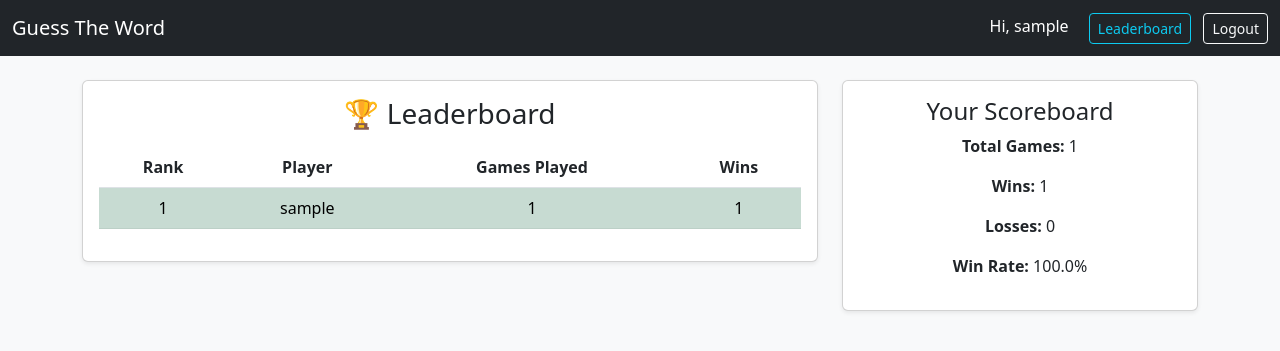
After one commit to saipraneethamvudutha/Guess-the-Word, a Flask app: page /leaderboard in a window 1280 px wide. The commit adds this page. Shown: the top 351 px of the page. Run offline with Flask 3, Linux system fonts and the light colour scheme; the visitor is signed in with stand-in values (Sample User, id 1); tables that the repository leaves empty hold one stand-in row (values such as "Sample post").

Commit message:
A Basic version of leaderboard and personal stats

```diff
--- a/app/routes.py
+++ b/app/routes.py
@@ -1,57 +1,68 @@
 from flask import Blueprint, render_template, request, redirect, url_for, flash, session
 from app import db
-from app.models import User, Word, Guess
+from app.models import User, Word, Guess, Game
+from datetime import datetime
+import random
 import re
-from collections import Counter
-import random
+from sqlalchemy import func, case
 
 main = Blueprint("main", __name__)
 
-# Home route
+# Home Route
 @main.route("/")
 def home():
     return render_template("home.html")
 
-# Register route
+
+# Registration Route
 @main.route("/register", methods=["GET", "POST"])
 def register():
     if request.method == "POST":
-        username = request.form["username"]
-        email = request.form["email"]
+        username = request.form["username"].strip()
+        email = request.form["email"].strip()
         password = request.form["password"]
 
+        # validations
         if len(username) < 5:
             flash("Username must be at least 5 characters long.", "danger")
             return redirect(url_for("main.register"))
+
         if not (re.search('[a-z]', username) and re.search('[A-Z]', username)):
             flash("Username must contain both uppercase and lowercase letters.", "danger")
             return redirect(url_for("main.register"))
+
         if len(password) < 5:
             flash("Password must be at least 5 characters long.", "danger")
             return redirect(url_for("main.register"))
+
         if not (re.search('[a-zA-Z]', password) and re.search('[0-9]', password) and re.search('[$%*@]', password)):
             flash("Password must contain a letter, a number, and one of these special characters: $, %, *, @", "danger")
             return redirect(url_for("main.register"))
 
-        existing_user = User.query.filter_by(email=email).first()
-        if existing_user:
+        # Check existing user
+        if User.query.filter_by(email=email).first():
             flash("Email already registered. Please log in.", "danger")
             return redirect(url_for("main.login"))
 
+        # Create new user
         new_user = User(username=username, email=email)
         new_user.set_password(password)
         db.session.add(new_user)
         db.session.commit()
+
         flash("Registration successful! Please log in.", "success")
         return redirect(url_for("main.login"))
+
     return render_template("register.html")
 
-# Login route
+
+# Login Route
 @main.route("/login", methods=["GET", "POST"])
 def login():
     if request.method == "POST":
-        email = request.form["email"]
+        email = request.form["email"].strip()
         password = request.form["password"]
+
         user = User.query.filter_by(email=email).first()
         if user and user.check_password(password):
             session["user_id"] = user.id
@@ -60,7 +71,9 @@ def login():
             return redirect(url_for("main.dashboard"))
         else:
             flash("Invalid credentials. Please try again.", "danger")
+
     return render_template("login.html")
+
 
 # Logout Route
 @main.route("/logout")
@@ -69,89 +82,153 @@ def logout():
     flash("You have been logged out.", "info")
     return redirect(url_for("main.login"))
 
+
+# Dashboard Route
 @main.route("/dashboard")
 def dashboard():
     if "user_id" not in session:
         flash("Please log in to access the dashboard.", "warning")
         return redirect(url_for("main.login"))
+
     return render_template("dashboard.html", username=session.get("username"))
 
 
+# The Main Game Logic
+@main.route("/play", methods=["GET", "POST"])
+def play():
+    if "user_id" not in session:
+        flash("Please log in to play.", "warning")
+        return redirect(url_for("main.login"))
+
+    if "target_word" not in session:
+        words = Word.query.all()
+        if not words:
+            flash("No words available. Please add words first.", "danger")
+            return redirect(url_for("main.dashboard"))
+        target_word = random.choice(words).word.upper()
+        session["target_word"] = target_word
+        session["attempts"] = 0
+        session["history"] = []
+
+    history = session["history"]
+    target = session["target_word"]
+    game_over = False
+    message = None
+
+    if request.method == "POST" and not game_over:
+        guess = request.form.get("guess", "").upper().strip()
+
+        if len(guess) != 5 or not guess.isalpha():
+            flash("Invalid guess. Please enter a 5-letter word.", "danger")
+            return redirect(url_for("main.play"))
+
+        session["attempts"] += 1
+
+        feedback = []
+        for i in range(5):
+            if guess[i] == target[i]:
+                feedback.append({"letter": guess[i], "color": "green"})
+            elif guess[i] in target:
+                feedback.append({"letter": guess[i], "color": "orange"})
+            else:
+                feedback.append({"letter": guess[i], "color": "grey"})
+
+        history.append(feedback)
+        session["history"] = history
+
+        # Win Condition
+        if guess == target:
+            game_over = True
+            message = f" CONGRATULATIONS ! You guessed the word '{target}' in {session['attempts']} attempts!"
+            new_game = Game(
+                user_id=session["user_id"],
+                word=target,
+                attempts=session["attempts"],
+                won=True,
+                played_at=datetime.utcnow()
+            )
+            db.session.add(new_game)
+            db.session.commit()
+            session.pop("target_word", None)
+            session.pop("attempts", None)
+            session.pop("history", None)
+
+        # Lose Condition
+        elif session["attempts"] >= 6:
+            game_over = True
+            message = f" GAME OVER ! The word was '{target}'."
+            new_game = Game(
+                user_id=session["user_id"],
+                word=target,
+                attempts=session["attempts"],
+                won=False,
+                played_at=datetime.utcnow()
+            )
+            db.session.add(new_game)
+            db.session.commit()
+            session.pop("target_word", None)
+            session.pop("attempts", None)
+            session.pop("history", None)
+
+    return render_template(
+        "play.html",
+        history=history,
+        game_over=game_over,
+        message=message
+    )
+
+
+# Add Sample Words
 @main.route("/add-words")
 def add_words():
-    words_to_add = [
-        "APPLE", "HOUSE", "TOWER", "FLASK", "PYTHON", "GRACE", "STYLE", "BEACH",
-        "CHAIR", "TABLE", "MUSIC", "WATER", "HEART", "LIGHT", "WORLD", "HAPPY",
-        "SMILE", "QUIET", "DREAM", "PLANT"
+    sample_words = [
+        "APPLE", "BRAIN", "CHAIR", "DELTA", "EAGLE",
+        "FAITH", "GIANT", "HOUSE", "INPUT", "JOKER",
+        "KNIFE", "LIGHT", "MONEY", "NURSE", "OCEAN",
+        "PLANT", "QUEEN", "ROBOT", "SUGAR", "TIGER"
     ]
-    for w in words_to_add:
-        # Check if the word already exists to avoid duplicates
+
+    for w in sample_words:
         if not Word.query.filter_by(word=w).first():
-            db.session.add(Word(word=w))
+            new_word = Word(word=w)
+            db.session.add(new_word)
+
     db.session.commit()
-    flash(f"Added {len(words_to_add)} words to the database!", "success")
-    return redirect(url_for('main.home'))
+    return "20 words added successfully!"
 
-def check_guess(guess, secret_word):
-    """Checks a guess and returns feedback with colors."""
-    feedback = []
-    secret_counts = Counter(secret_word)
 
-    for i in range(5):
-        if guess[i] == secret_word[i]:
-            feedback.append({'letter': guess[i], 'color': 'green'})
-            secret_counts[guess[i]] -= 1
-        else:
-            feedback.append({'letter': guess[i], 'color': 'grey'})
-
-    for i in range(5):
-        if feedback[i]['color'] != 'green':
-            if guess[i] in secret_word and secret_counts[guess[i]] > 0:
-                feedback[i]['color'] = 'orange'
-                secret_counts[guess[i]] -= 1
-    return feedback
-
-# Play Route
-@main.route("/play", methods=['GET', 'POST'])
-def play():
+@main.route("/leaderboard")
+def leaderboard():
     if "user_id" not in session:
+        flash("Please log in to view the leaderboard.", "warning")
         return redirect(url_for("main.login"))
 
-    if 'word_id' not in session:
-        all_words = Word.query.all()
-        if not all_words:
-            flash("No words in the database to play with! Visit /add-words first.", "warning")
-            return redirect(url_for('main.dashboard'))
-        random_word = random.choice(all_words)
-        session['word_id'] = random_word.id
-        session['guesses'] = []
+    # Leaderboard Data
+    stats = (
+        db.session.query(
+            User.username,
+            func.count(Game.id).label("games_played"),
+            func.sum(case((Game.won == True, 1), else_=0)).label("wins"),
+            func.avg(Game.attempts).label("avg_attempts")
+        )
+        .join(Game, Game.user_id == User.id)
+        .group_by(User.id)
+        .order_by(func.sum(case((Game.won == True, 1), else_=0)).desc())
+        .all()
+    )
 
-    secret_word_obj = Word.query.get(session['word_id'])
-    secret_word = secret_word_obj.word
+    # Personal Stats
+    user_games = Game.query.filter_by(user_id=session["user_id"]).all()
+    total_games = len(user_games)
+    wins = sum(1 for g in user_games if g.won)
+    losses = total_games - wins
+    win_rate = round((wins / total_games) * 100, 2) if total_games > 0 else 0
 
-    history = session.get('guesses', [])
-    game_over = False
-    message = ""
-
-    if request.method == 'POST':
-        guess = request.form.get('guess', '').upper()
-
-        if len(guess) != 5 or not guess.isalpha():
-            flash("Your guess must be a 5-letter word.", "danger")
-        else:
-            feedback = check_guess(guess, secret_word)
-            history.append(feedback)
-            session['guesses'] = history
-            new_db_guess = Guess(guess_word=guess, user_id=session['user_id'], word_id=session['word_id'])
-            db.session.add(new_db_guess)
-            db.session.commit()
-            if guess == secret_word:
-                message = f"You won! The word was {secret_word}."
-                game_over = True
-                session.pop('word_id')
-            elif len(history) >= 5:
-                message = f"Game over! The secret word was {secret_word}."
-                game_over = True
-                session.pop('word_id')
-
-    return render_template("play.html", history=history, game_over=game_over, message=message)
+    return render_template(
+        "leaderboard.html",
+        leaderboard=stats,
+        total_games=total_games,
+        wins=wins,
+        losses=losses,
+        win_rate=win_rate
+    )
--- a/app/templates/base.html
+++ b/app/templates/base.html
@@ -17,11 +17,13 @@
             <div>
                 {% if session.get('user_id') %}
                 <span class="navbar-text text-white me-3">Hi, {{ session['username'] }}</span>
+                <a href="{{ url_for('main.leaderboard') }}" class="btn btn-outline-info btn-sm me-2">Leaderboard</a>
                 <a href="{{ url_for('main.logout') }}" class="btn btn-outline-light btn-sm">Logout</a>
                 {% else %}
                 <a href="{{ url_for('main.login') }}" class="btn btn-outline-light btn-sm me-2">Login</a>
                 <a href="{{ url_for('main.register') }}" class="btn btn-light btn-sm">Register</a>
                 {% endif %}
+
             </div>
         </div>
     </nav>
--- a/app/templates/home.html
+++ b/app/templates/home.html
@@ -1,7 +1,7 @@
 {% extends "base.html" %}
 
 {% block content %}
-<h1 class="text-center">Welcome to Guess The Word 🎮</h1>
+<h1 class="text-center">Welcome to Guess The Word !</h1>
 <p class="text-center">A simple Flask game with login, registration, and word guessing.</p>
 
 {% if session.get('user_id') %}
--- /dev/null
+++ b/app/templates/leaderboard.html
@@ -0,0 +1,50 @@
+{% extends "base.html" %}
+{% block content %}
+<div class="row">
+    <!-- Leaderboard -->
+    <div class="col-md-8">
+        <div class="card shadow-sm mb-4">
+            <div class="card-body">
+                <h3 class="card-title text-center">🏆 Leaderboard</h3>
+                <table class="table table-striped text-center mt-3">
+                    <thead>
+                        <tr>
+                            <th>Rank</th>
+                            <th>Player</th>
+                            <th>Games Played</th>
+                            <th>Wins</th>
+                        </tr>
+                    </thead>
+                    <tbody>
+                        {% for row in leaderboard %}
+                        <tr {% if row.username==session['username'] %} class="table-success" {% endif %}>
+                            <td>{{ loop.index }}</td>
+                            <td>{{ row.username }}</td>
+                            <td>{{ row.games_played }}</td>
+                            <td>{{ row.wins }}</td>
+                        </tr>
+                        {% else %}
+                        <tr>
+                            <td colspan="4">No players yet.</td>
+                        </tr>
+                        {% endfor %}
+                    </tbody>
+                </table>
+            </div>
+        </div>
+    </div>
+
+    <!-- Personal Scoreboard -->
+    <div class="col-md-4">
+        <div class="card shadow-sm">
+            <div class="card-body text-center">
+                <h4 class="card-title"> Your Scoreboard</h4>
+                <p><strong>Total Games:</strong> {{ total_games }}</p>
+                <p><strong>Wins:</strong> {{ wins }}</p>
+                <p><strong>Losses:</strong> {{ losses }}</p>
+                <p><strong>Win Rate:</strong> {{ win_rate }}%</p>
+            </div>
+        </div>
+    </div>
+</div>
+{% endblock %}
```
Also changed, not shown: app/__init__.py (+4 -4 lines), app/models.py (+18 -6 lines).
